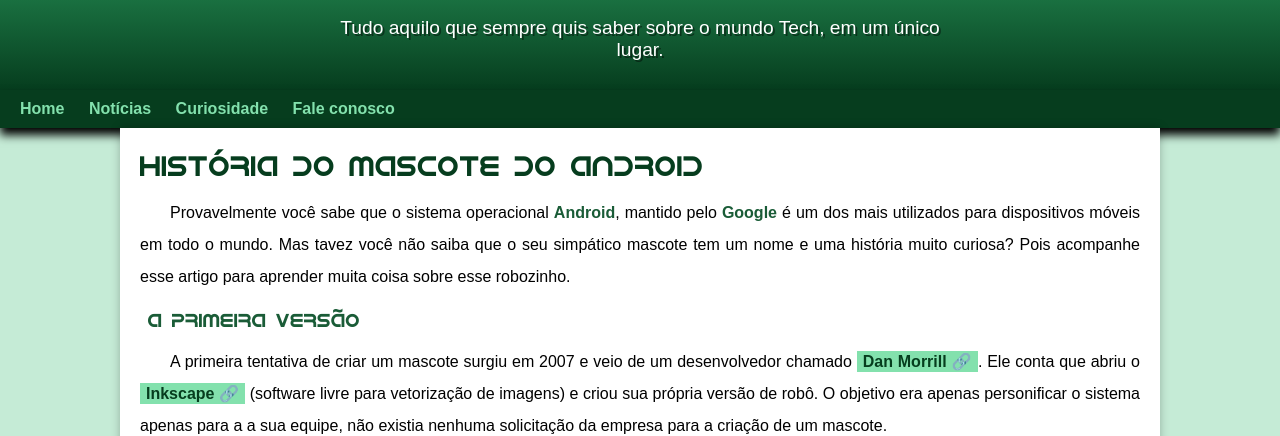
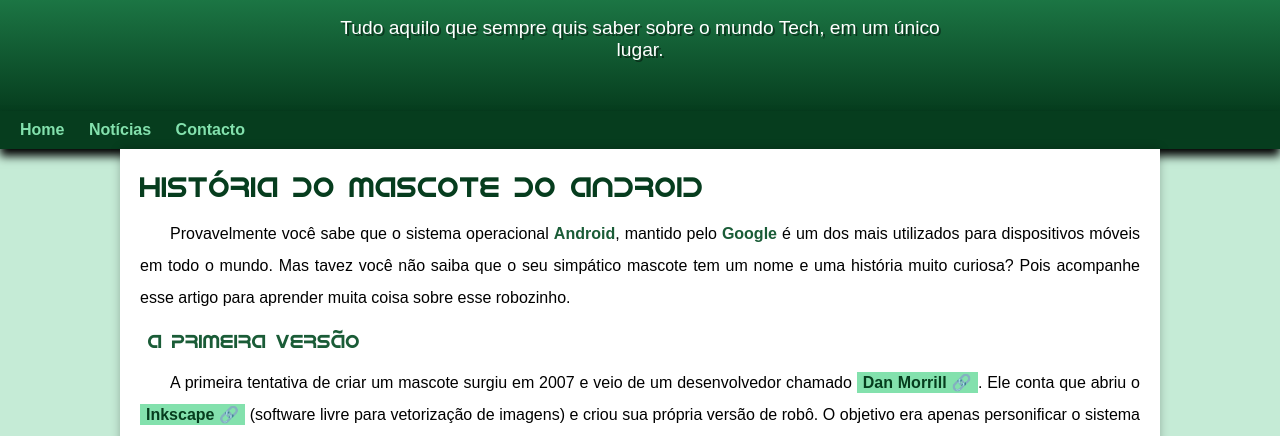
Before and after one commit to paulosergio1996/projeto-android, a plain HTML site: page index.html in a window 1280 px wide. Shown: the part 100-536 px from the top of the page. Drawn offline with Linux system fonts and the light colour scheme.

Commit message:
problema de padding corrigido

```diff
--- a/estilo/style.css
+++ b/estilo/style.css
@@ -80,7 +80,7 @@
     padding-right: 10px;
     padding-left: 10px;
     margin: auto;
-    margin-bottom: 20px;
+    padding-bottom: 50px;
     text-shadow: 2px 2px 0px rgba(0, 0, 0, 0.445);
 }
 
--- a/index.html
+++ b/index.html
@@ -15,8 +15,7 @@
     <nav>
         <a href="#">Home</a>
         <a href="#">Notícias</a>
-        <a href="#">Curiosidade</a>
-        <a href="#">Fale conosco</a>
+        <a href="#">Contacto</a>
     </nav>
     <main>
         <article>
```
